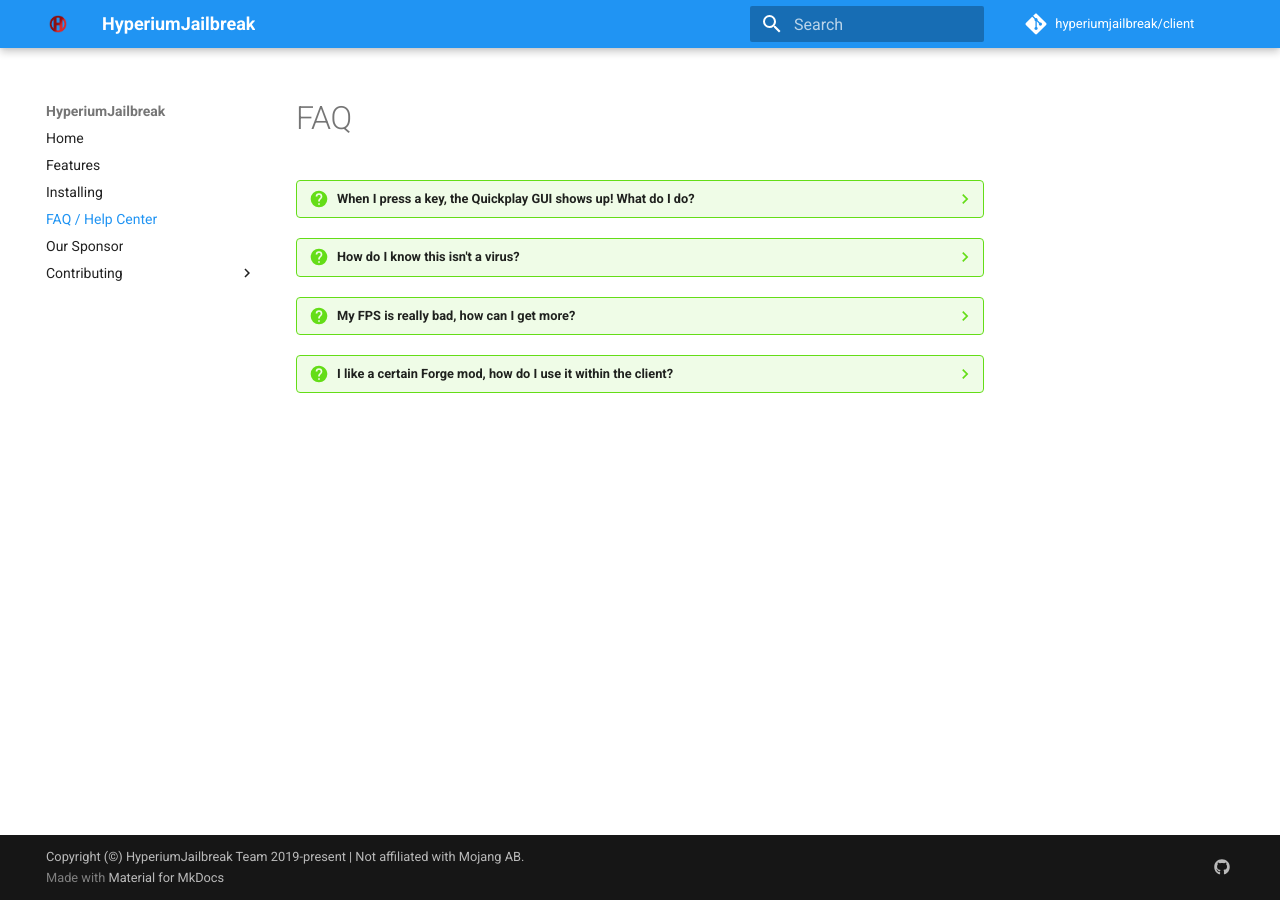
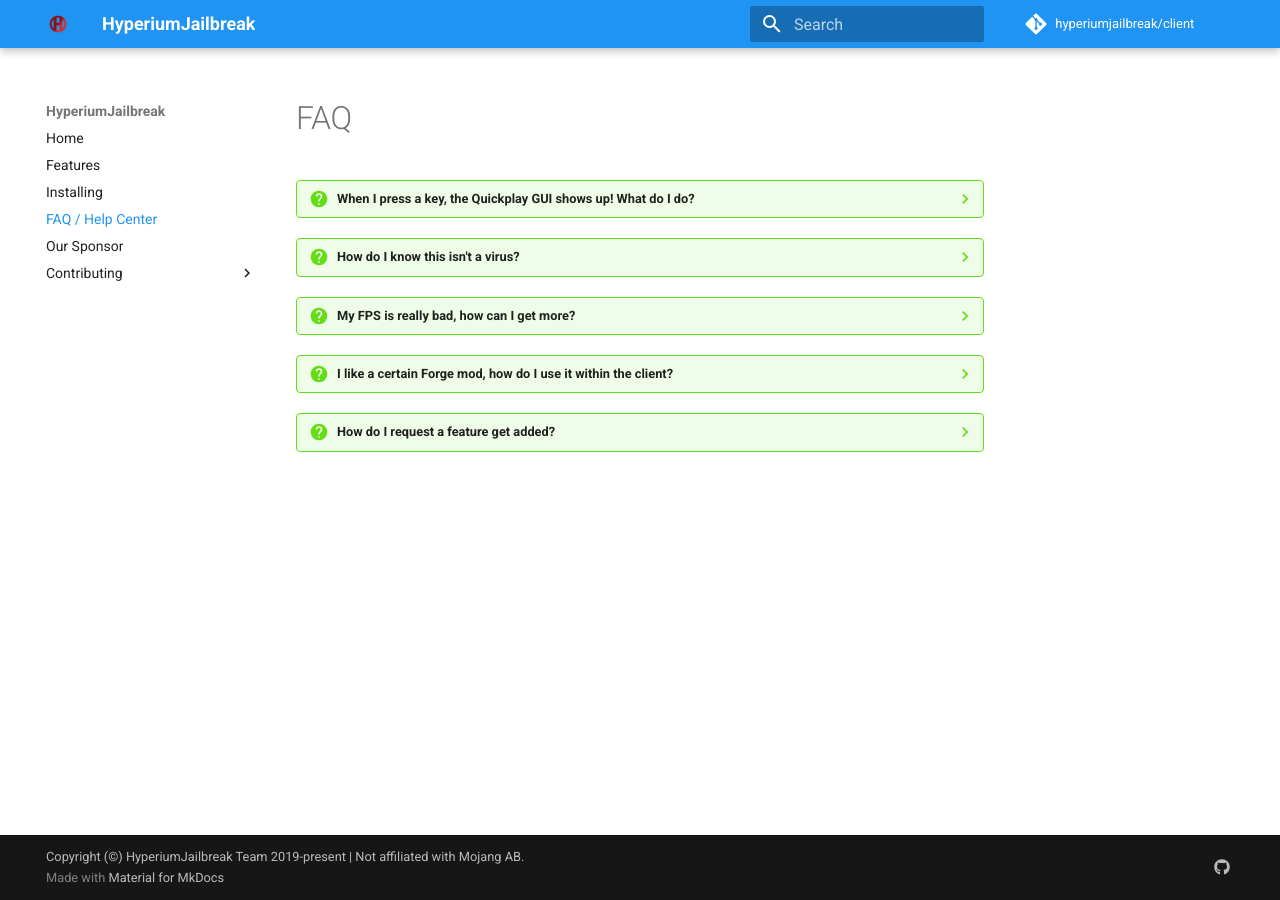
Before and after one commit to hyperiumjailbreak/hyperiumjailbreak.github.io, an MkDocs documentation site: the page built from docs/faq.md, in a window 1280 px wide. Built offline with MkDocs 1.6.1 and Material for MkDocs 9.7.7, drawn with Linux system fonts in a browser that asks for light colours; comment, search, counter and statistics services are not loaded; some of the changed lines change nothing that is shown.

Commit message:
Update faq.md

```diff
--- a/docs/faq.md
+++ b/docs/faq.md
@@ -15,3 +15,10 @@
     Sadly, Forge mods do not work with HJB.
     If you know Java, feel free to port it
     to addon format using our APIs.
+
+??? question "How do I request a feature get added?"
+    You can either create (or use an existing) GitHub
+    account and open an issue by heading
+    [here](https://github.com/hyperiumjailbreak/client/issues),
+    or, you can [email the project team](mailto:me@rdil.rocks).
+    Thank you for your feedback!
```
